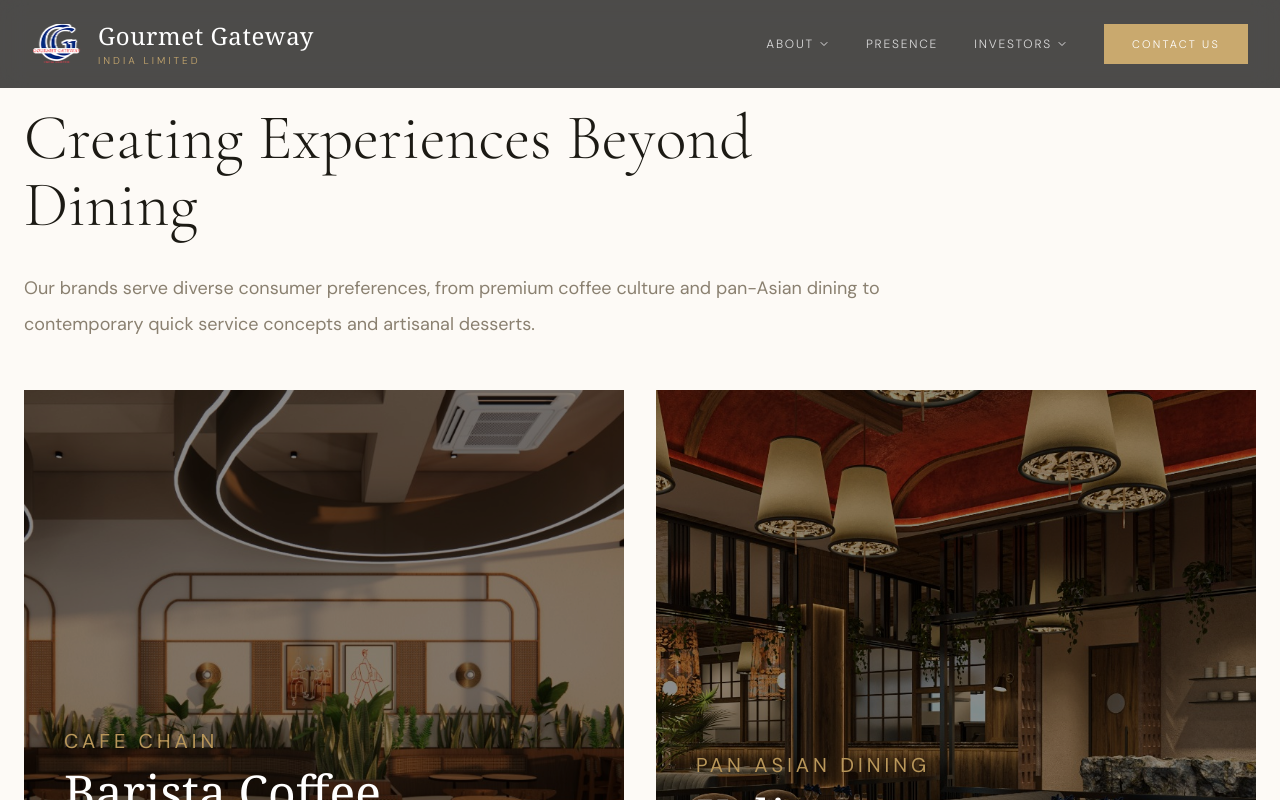
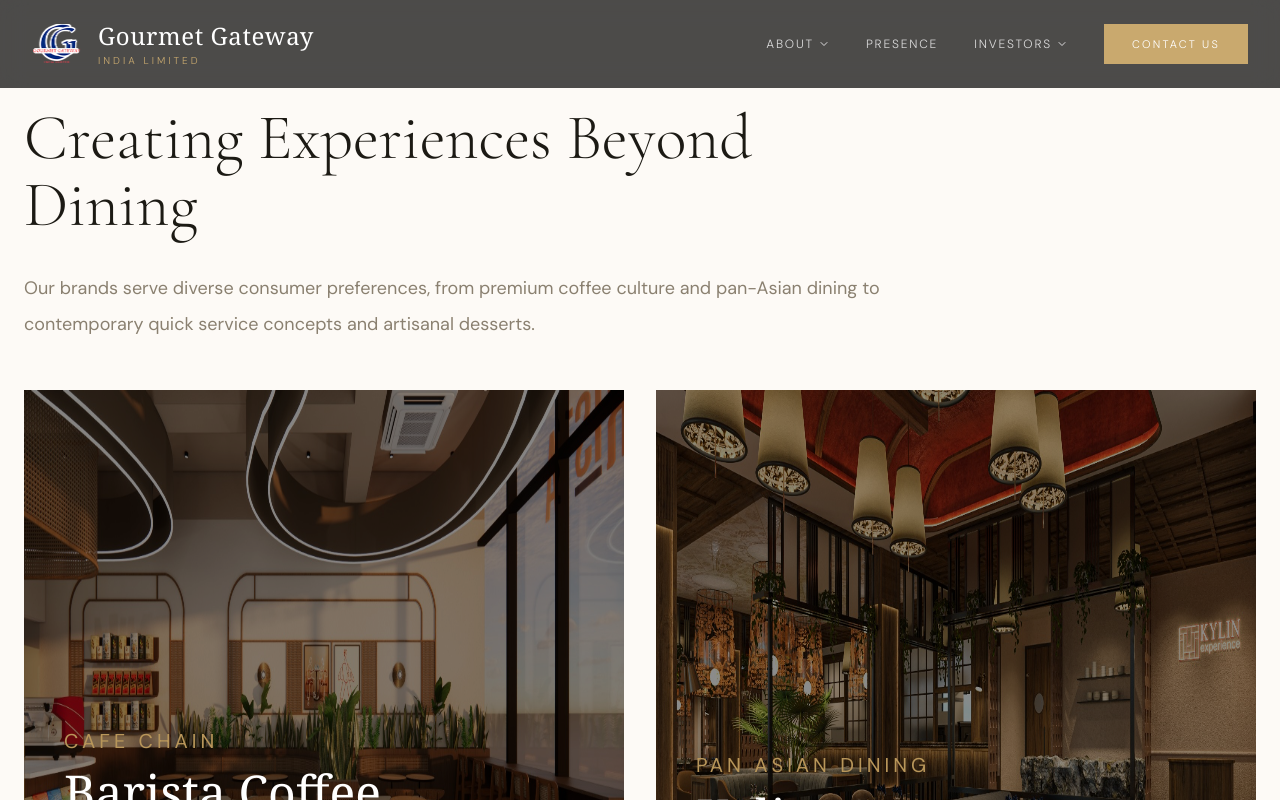
Before and after one commit to RohitHarbola/gourmet-gateway, a Next.js app: page /brands in a window 1280 px wide. Shown: the top 800 px of the page. Built offline with nearby package versions, Linux system fonts and the light colour scheme.

Commit message:
kylin image cover to fill

```diff
--- a/src/app/brands/page.tsx
+++ b/src/app/brands/page.tsx
@@ -90,7 +90,7 @@
                   <img
                     src={brand.image}
                     alt={brand.name}
-                    className="w-full h-full object-cover"
+                    className="w-full h-full object-fill"
                   />
 
                   <div className="absolute inset-0 bg-black/45 group-hover:bg-black/65 transition-all duration-500" />
--- a/src/components/sections/BrandShowcase.tsx
+++ b/src/components/sections/BrandShowcase.tsx
@@ -79,9 +79,9 @@
                     className="
                       w-full
                       h-full
-                      object-cover
+                      object-fill
                       transition-transform
-                      duration-700
+                      duration-800
                       group-hover:scale-110
                     "
                   />
```
